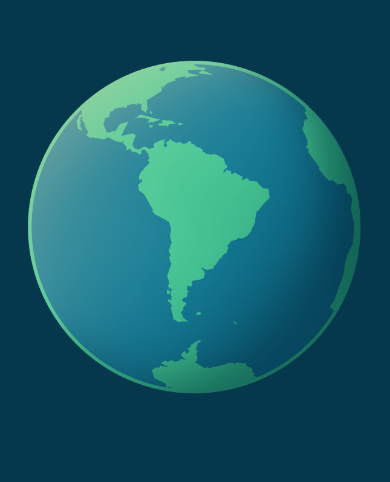
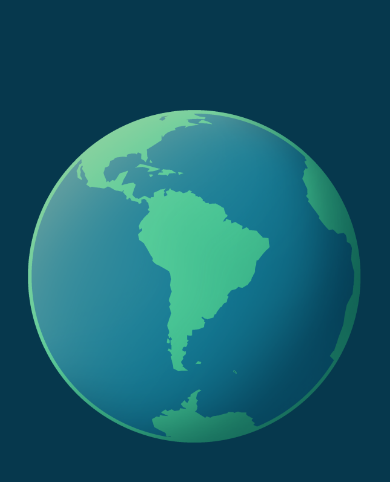
Before and after one commit to RickSeta/nasa-hackathon, a React Native app in the folder water-app/: screen /MapaMundi in a window 390 px wide. Shown: the part 182-664 px from the top of the page. Built offline with nearby package versions, Linux system fonts and the light colour scheme.

Commit message:
Animation added

```diff
--- /dev/null
+++ b/water-app/components/animation/FloatingView.jsx
@@ -0,0 +1,63 @@
+import React, { Component } from 'react';
+import { View, Animated, Easing, StyleSheet } from 'react-native';
+
+class FloatingView extends Component {
+  constructor() {
+    super();
+    this.animatedValue = new Animated.Value(5);
+  }
+
+  componentDidMount() {
+    this.animate();
+  }
+
+  animate() {
+    Animated.loop(
+      Animated.sequence([
+        Animated.timing(this.animatedValue, {
+          toValue: -5, // Move up
+          duration: 2000, // Adjust the duration as needed
+          easing: Easing.linear,
+          useNativeDriver: true,
+        }),
+        Animated.timing(this.animatedValue, {
+          toValue: 5, // Move down
+          duration: 2000,
+          easing: Easing.linear,
+          useNativeDriver: true,
+        }),
+      ])
+    ).start();
+  }
+
+  render() {
+    const { children } = this.props;
+    const animatedStyle = {
+      transform: [{ translateY: this.animatedValue }],
+    };
+
+    return (
+      <View style={styles.container}>
+        <Animated.View style={[styles.box, animatedStyle]}>
+          {children}
+        </Animated.View>
+      </View>
+    );
+  }
+}
+
+const styles = StyleSheet.create({
+  container: {
+    flex: 1,
+    justifyContent: 'center',
+    alignItems: 'center',
+  },
+  box: {
+    width: '100%',
+    height: '100%',
+    justifyContent: 'center',
+    alignItems: 'center'
+  },
+});
+
+export default FloatingView;
--- a/water-app/screens/MapaMundi.jsx
+++ b/water-app/screens/MapaMundi.jsx
@@ -1,6 +1,7 @@
 import React, { useState } from 'react';
 import { StyleSheet,Pressable, ImageBackground, Text, View } from 'react-native';
 import { useNavigation } from "@react-navigation/native";
+import FloatingView from '../components/animation/FloatingView';
 
 export default function MapaMundi() {
 
@@ -8,10 +9,10 @@ const navigation = useNavigation();
     const [isShowing, setShowing] = useState(false)
 
   return (
-    <View style={[styles.container, styles.floating]}>
+    <View style={[styles.container]}>
 
+        <FloatingView>
             <ImageBackground source={require('../assets/screenBackgrounds/Mapa_Mundi.png')} resizeMode="center" style={styles.image}>
-
                     <ImageBackground
                         source={require('../assets/screenBackgrounds/countries/BrasilHighlight.png')}
                         resizeMode="center"
@@ -22,8 +23,10 @@ const navigation = useNavigation();
                         </Pressable>
                     </ImageBackground>
 
+
             </ImageBackground>
 
+        </FloatingView>
     </View>
   );
 }
@@ -31,11 +34,12 @@ const navigation = useNavigation();
 const styles = StyleSheet.create({
   container: {
     flex: 1, // Make the container fill the screen
+    overflow: 'hidden',
   },
   image: {
 
     width: '100%',
-    height: '100%',
+    height: '110%',
     justifyContent: 'center',
     alignItems: 'center',
     backgroundColor: '#06384D'
@@ -47,11 +51,5 @@ const styles = StyleSheet.create({
     height: '17%',
     cursor: 'pointer'
   },
-  floating:{
-    elevation: 10,
-    transition: 'transform 0.2s ease', // Add a transform transition
-    '&:hover': {
-      transform: 'scale(2.05)', // Scale up on hover
-    },
-  }
+
 });
```
Lines whose indentation alone changed are shown as unchanged.
